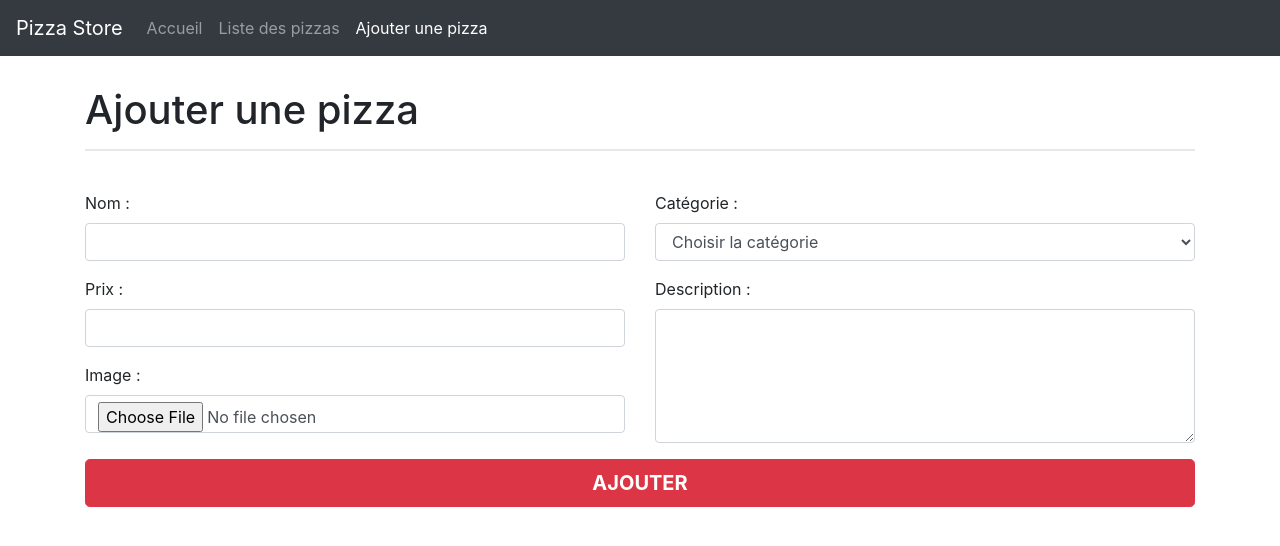
After one commit to fredpenin/php, a PHP site: page /pizza_add.php in a window 1280 px wide. The commit adds this page. Shown: the top 546 px of the page. Run offline with PHP 8.4, Linux system fonts and the light colour scheme.

Commit message:
MàJ pizzastor with add

```diff
--- a/13-pizzastore/assets/css/style.css
+++ b/13-pizzastore/assets/css/style.css
@@ -32,3 +32,9 @@
 .card-price-cents{
     font-size:11px;
 }
+
+.formBorder{
+    padding: 15px;
+    background-color: rgba(0, 0, 100, 0.5);
+    border: 2px solid black;
+}
--- a/13-pizzastore/partials/header.php
+++ b/13-pizzastore/partials/header.php
@@ -48,6 +48,9 @@ require_once(__DIR__ . '/../config/database.php');
                 <li class="nav-item <?php echo ($CurrentPageUrl === 'pizza_list') ? 'active' : ''; ?>">
                     <a class="nav-link" href="pizza_list.php">Liste des pizzas</a>
                 </li>
+                <li class="nav-item <?php echo ($CurrentPageUrl === 'pizza_add') ? 'active' : ''; ?>">
+                    <a class="nav-link" href="pizza_add.php">Ajouter une pizza</a>
+                </li>
             </ul>
         </div>
     </nav>
--- /dev/null
+++ b/13-pizzastore/pizza_add.php
@@ -0,0 +1,161 @@
+<?php
+$currentPageTitle = 'Ajouter une pizza';
+// Le fichier header.php est inclus sur la page
+require_once(__DIR__.'/partials/header.php');
+// Traitement du formulaire
+$name = $price = $image = $category = $description = null;
+// le formulaire est soumis
+if (!empty($_POST)) {
+    $name = $_POST['name'];
+    $price = str_replace(',', '.', $_POST['price']); // on remplace la , par un . pour le prix
+    $image = $_FILES['image']; // Tableau avec toutes les infos sur l'image uploadée
+    $category = $_POST['category'];
+    $description = $_POST['description'];
+    // Raccourci avec l'interpolation de variables
+    // ${'variable'} = 'valeur';
+    // $key = 'variable';
+    // ${$key} = 'valeur';
+    // foreach ($_POST as $key => $field) {
+    //    $$key = $field;
+    // }
+    // Définir un tableau d'erreur vide qui va se remplir après chaque erreur
+    $errors = [];
+    // Vérifier le name
+    if (empty($name)) {
+        $errors['name'] = 'Le nom n\'est pas valide';
+    }
+    // Vérifier le price
+    if (!is_numeric($price) || $price < 5 || $price > 19.99) {
+        $errors['price'] = 'Le prix n\'est pas valide';
+    }
+    // Vérifier l'image
+    if ($image['error'] === 4) {
+        $errors['image'] = 'L\'image n\'est pas valide';
+    }
+    // Vérifier la catégorie
+    if (empty($category) || !in_array($category, ['Classique', 'Spicy', 'Hot', 'Végétarienne'])) {
+        $errors['category'] = 'La catégorie n\'est pas valide';
+    }
+    // Vérifier la description
+    if (strlen($description) < 10) {
+        $errors['description'] = 'La description n\'est pas valide';
+    }
+    // Upload de l'image
+    // if (empty($errors)) {
+        var_dump($image);
+        $file = $image['tmp_name']; // Emplacement du fichier temporaire
+        $fileName = 'img/pizzas/'.$image['name']; // Variable pour la base de données
+        $finfo = finfo_open(FILEINFO_MIME_TYPE); // Permet d'ouvrir un fichier
+        $mimeType = finfo_file($finfo, $file); // Ouvre le fichier et renvoie image/jpg
+        $allowedExtensions = ['image/jpg', 'image/jpeg', 'image/gif', 'image/png'];
+        // Si l'extension n'est pas autorisée, il y a une erreur
+        if (!in_array($mimeType, $allowedExtensions)) {
+            $errors['image'] = 'Ce type de fichier n\'est pas autorisé';
+        }
+        // Vérifier la taille du fichier
+        // Le 30 est défini en Ko
+        if ($image['size'] / 1024 > 30) {
+            $errors['image'] = 'L\image est trop lourde';
+        }
+        if (!isset($errors['image'])) {
+            move_uploaded_file($file, __DIR__.'/assets/'.$fileName); // On déplace le fichier uploadé où on le souhaite
+        }
+    // }
+    // S'il n'y a pas d'erreurs dans le formulaire
+    if (empty($errors)) {
+        $query = $db->prepare('
+            INSERT INTO pizza (`name`, `price`, `image`, `category`, `description`) VALUES (:name, :price, :image, :category, :description)
+        ');
+        $query->bindValue(':name', $name, PDO::PARAM_STR);
+        $query->bindValue(':price', $price, PDO::PARAM_STR);
+        $query->bindValue(':image', $fileName, PDO::PARAM_STR);
+        $query->bindValue(':category', $category, PDO::PARAM_STR);
+        $query->bindValue(':description', $description, PDO::PARAM_STR);
+        if ($query->execute()) { // On insère la pizza dans la BDD
+            $success = true;
+            // Envoyer un mail ?
+            // Logger la création de la pizza
+        }
+    }
+}
+?>
+
+<main class="container">
+    <h1 class="page-title">Ajouter une pizza</h1>
+
+    <?php if (isset($success) && $success) { ?>
+        <div class="alert alert-success alert-dismissible fade show">
+            La pizza <strong><?php echo $name; ?></strong> a bien été ajouté avec l'id <strong><?php echo $db->lastInsertId(); ?></strong> !
+            <button type="button" class="close" data-dismiss="alert">
+                <span aria-hidden="true">&times;</span>
+            </button>
+        </div>
+    <?php } ?>
+
+    <form method="POST" enctype="multipart/form-data">
+        <div class="row">
+            <div class="col-md-6">
+                <div class="form-group">
+                    <label for="name">Nom :</label>
+                    <input type="text" name="name" id="name" class="form-control <?php echo isset($errors['name']) ? 'is-invalid' : null; ?>" value="<?php echo $name; ?>">
+                    <?php if (isset($errors['name'])) {
+                        echo '<div class="invalid-feedback">';
+                            echo $errors['name'];
+                        echo '</div>';
+                    } ?>
+                </div>
+                <div class="form-group">
+                    <label for="price">Prix :</label>
+                    <input type="text" name="price" id="price" class="form-control <?php echo isset($errors['price']) ? 'is-invalid' : null; ?>" value="<?php echo $price; ?>">
+                    <?php if (isset($errors['price'])) {
+                        echo '<div class="invalid-feedback">';
+                            echo $errors['price'];
+                        echo '</div>';
+                    } ?>
+                </div>
+                <div class="form-group">
+                    <label for="image">Image :</label>
+                    <input type="file" name="image" id="image" class="form-control <?php echo isset($errors['image']) ? 'is-invalid' : null; ?>">
+                    <?php if (isset($errors['image'])) {
+                        echo '<div class="invalid-feedback">';
+                            echo $errors['image'];
+                        echo '</div>';
+                    } ?>
+                </div>
+            </div>
+            <div class="col-md-6">
+                <div class="form-group">
+                    <label for="category">Catégorie :</label>
+                    <select name="category" id="category" class="form-control <?php echo isset($errors['category']) ? 'is-invalid' : null; ?>">
+                        <option value="">Choisir la catégorie</option>
+                        <option <?php echo ($category === 'Classique') ? 'selected' : ''; ?> value="Classique">Classique</option>
+                        <option <?php echo ($category === 'Spicy') ? 'selected' : ''; ?> value="Spicy">Spicy</option>
+                        <option <?php echo ($category === 'Hot') ? 'selected' : ''; ?> value="Hot">Hot</option>
+                        <option <?php echo ($category === 'Végétarienne') ? 'selected' : ''; ?> value="Végétarienne">Végétarienne</option>
+                    </select>
+                    <?php if (isset($errors['category'])) {
+                        echo '<div class="invalid-feedback">';
+                            echo $errors['category'];
+                        echo '</div>';
+                    } ?>
+                </div>
+                <div class="form-group">
+                    <label for="description">Description :</label>
+                    <textarea name="description" id="description" rows="5" class="form-control <?php echo isset($errors['description']) ? 'is-invalid' : null; ?>"><?php echo $description; ?></textarea>
+                    <?php if (isset($errors['description'])) {
+                        echo '<div class="invalid-feedback">';
+                            echo $errors['description'];
+                        echo '</div>';
+                    } ?>
+                </div>
+            </div>
+        </div>
+        <div class="text-center">
+            <button class="btn btn-lg btn-block btn-danger text-uppercase font-weight-bold">Ajouter</button>
+        </div>
+    </form>
+</main>
+
+<?php
+// Le fichier footer.php est inclus sur la page
+require_once(__DIR__.'/partials/footer.php'); ?>
--- a/13-pizzastore/pizzastore.sql
+++ b/13-pizzastore/pizzastore.sql
@@ -3,7 +3,7 @@
 -- https://www.phpmyadmin.net/
 --
 -- Hôte : 127.0.0.1
--- Généré le :  mer. 24 oct. 2018 à 14:08
+-- Généré le :  ven. 26 oct. 2018 à 14:07
 -- Version du serveur :  10.1.31-MariaDB
 -- Version de PHP :  7.2.3
 
@@ -76,7 +76,9 @@ CREATE TABLE `pizza` (
   `id` int(11) NOT NULL,
   `name` varchar(45) DEFAULT NULL,
   `price` decimal(11,2) DEFAULT NULL,
-  `image` varchar(255) DEFAULT NULL
+  `image` varchar(255) DEFAULT NULL,
+  `Description` text NOT NULL,
+  `Category` varchar(45) NOT NULL
 ) ENGINE=InnoDB DEFAULT CHARSET=utf8;
 
 -- --------------------------------------------------------
```
Also changed, not shown: 13-pizzastore/README.md, 1 other file.
